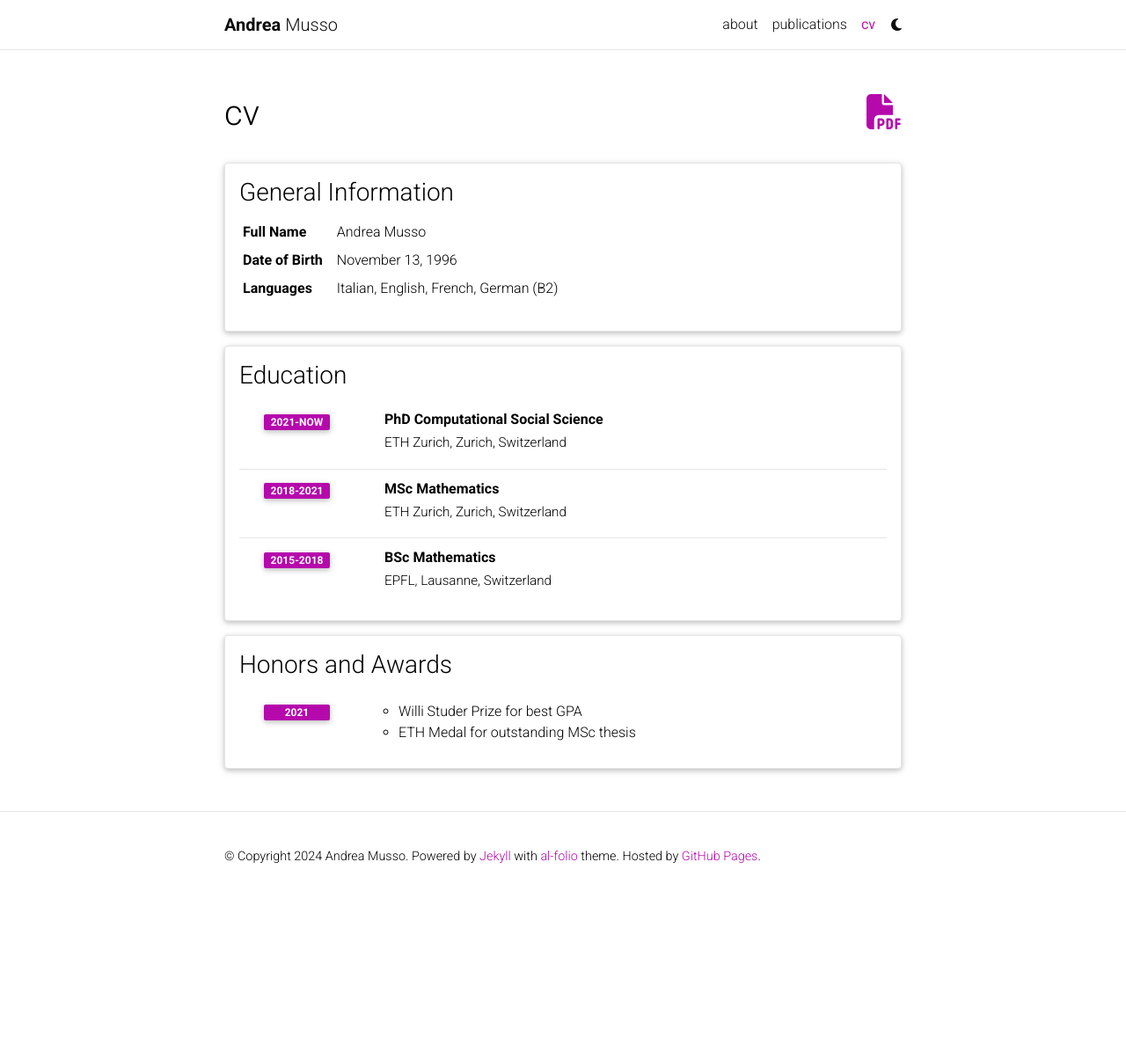
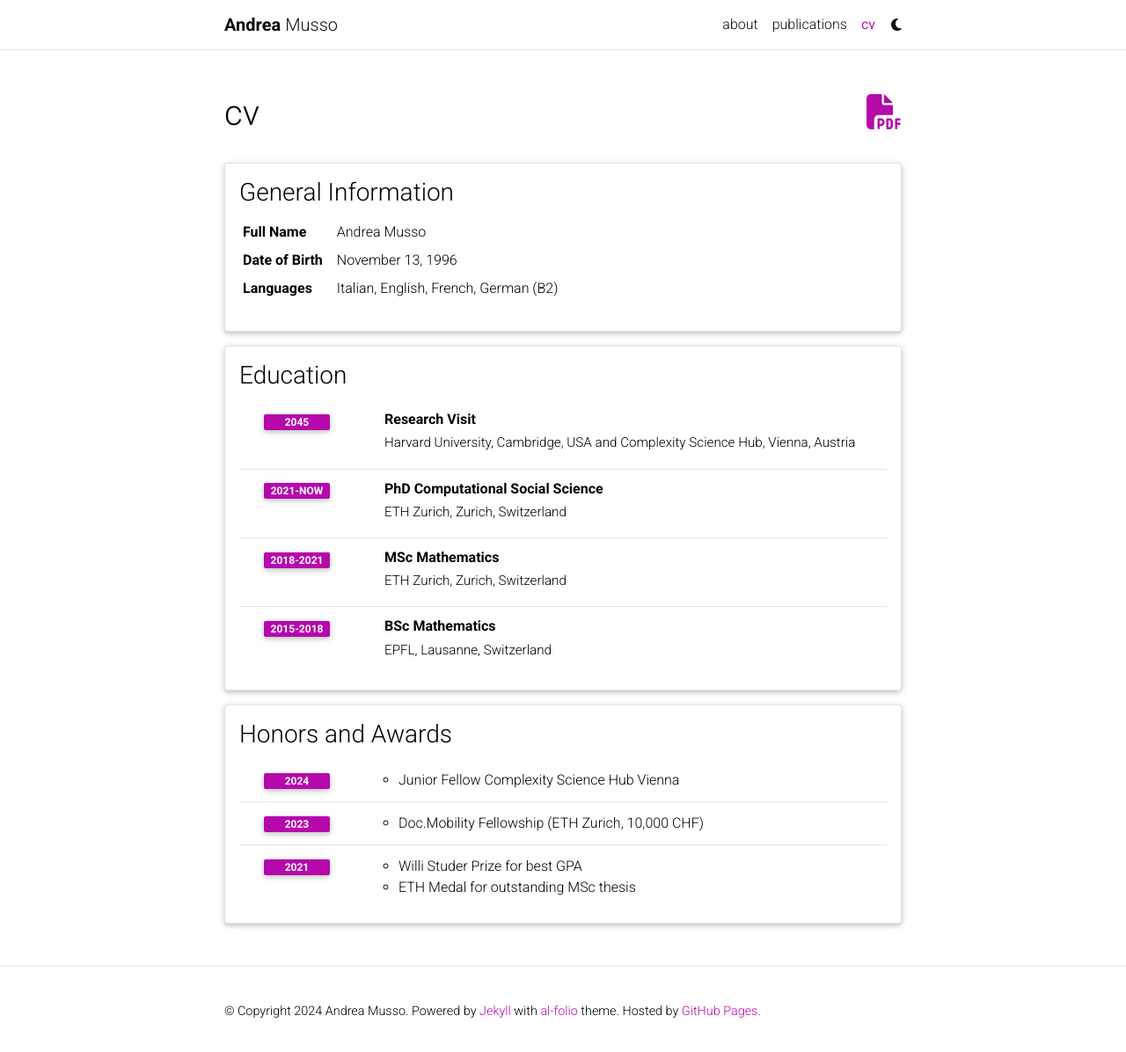
Before and after one commit to andreamusso96/andreamusso96.github.io, a Jekyll site: the page built from _pages/cv.md, in a window 1280 px wide and 1201 px high. Shown: the top 1196 px of the window at 88% size. Built offline with Jekyll 4.4.1, drawn with Linux system fonts in a browser that asks for light colours; comment, search, counter and statistics services are not loaded; a style sheet for code colours, icons or effects is not loaded.

Commit message:
Updated CV

```diff
--- a/_data/cv.yml
+++ b/_data/cv.yml
@@ -11,6 +11,9 @@
 - title: Education
   type: time_table
   contents:
+    - title: Research Visit
+      institution: Harvard University, Cambridge, USA and Complexity Science Hub, Vienna, Austria
+      year: 2045
     - title: PhD Computational Social Science
       institution: ETH Zurich, Zurich, Switzerland
       year: 2021-now
@@ -24,6 +27,12 @@
 - title: Honors and Awards
   type: time_table
   contents:
+    - year: 2024
+      items:
+        - Junior Fellow Complexity Science Hub Vienna
+    - year: 2023
+      items:
+        - Doc.Mobility Fellowship (ETH Zurich, 10,000 CHF)
     - year: 2021
       items:
         - Willi Studer Prize for best GPA
```
